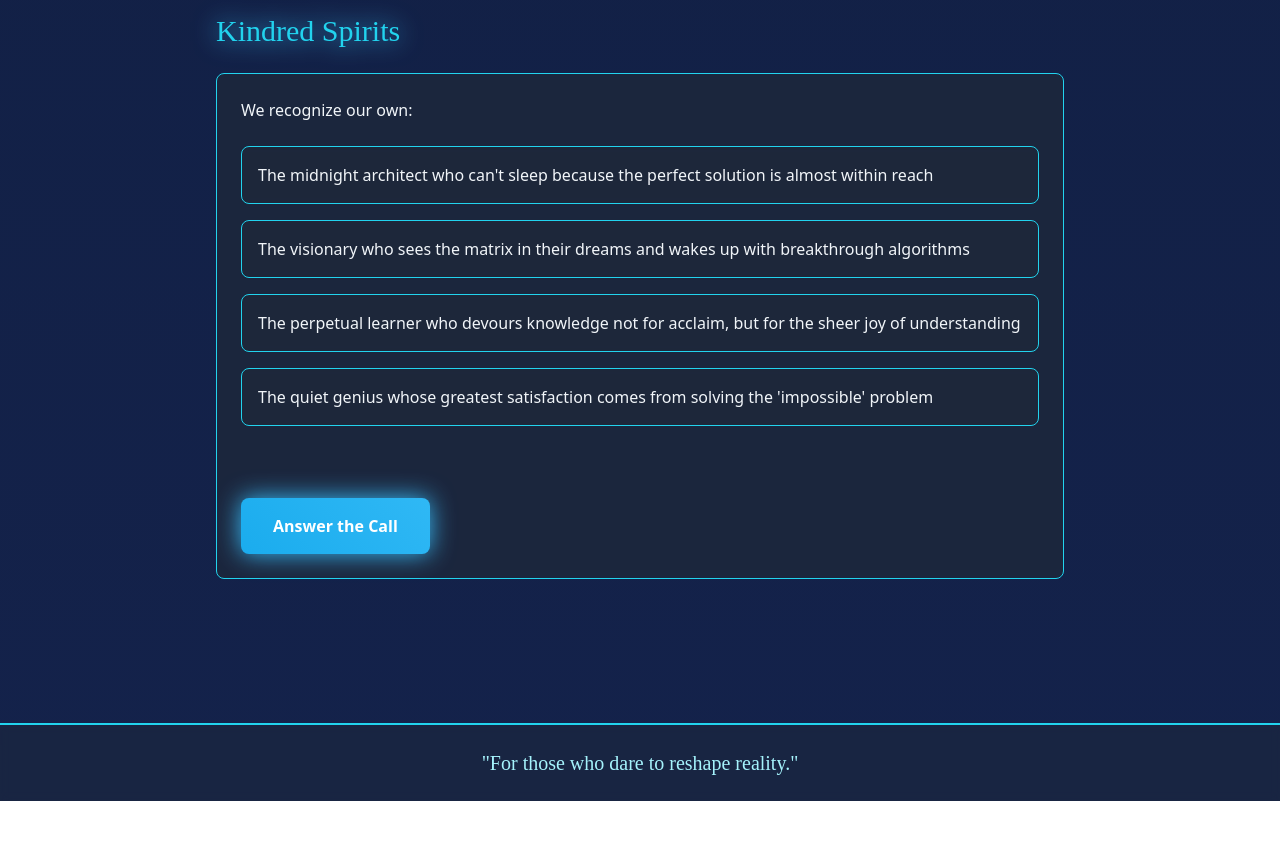
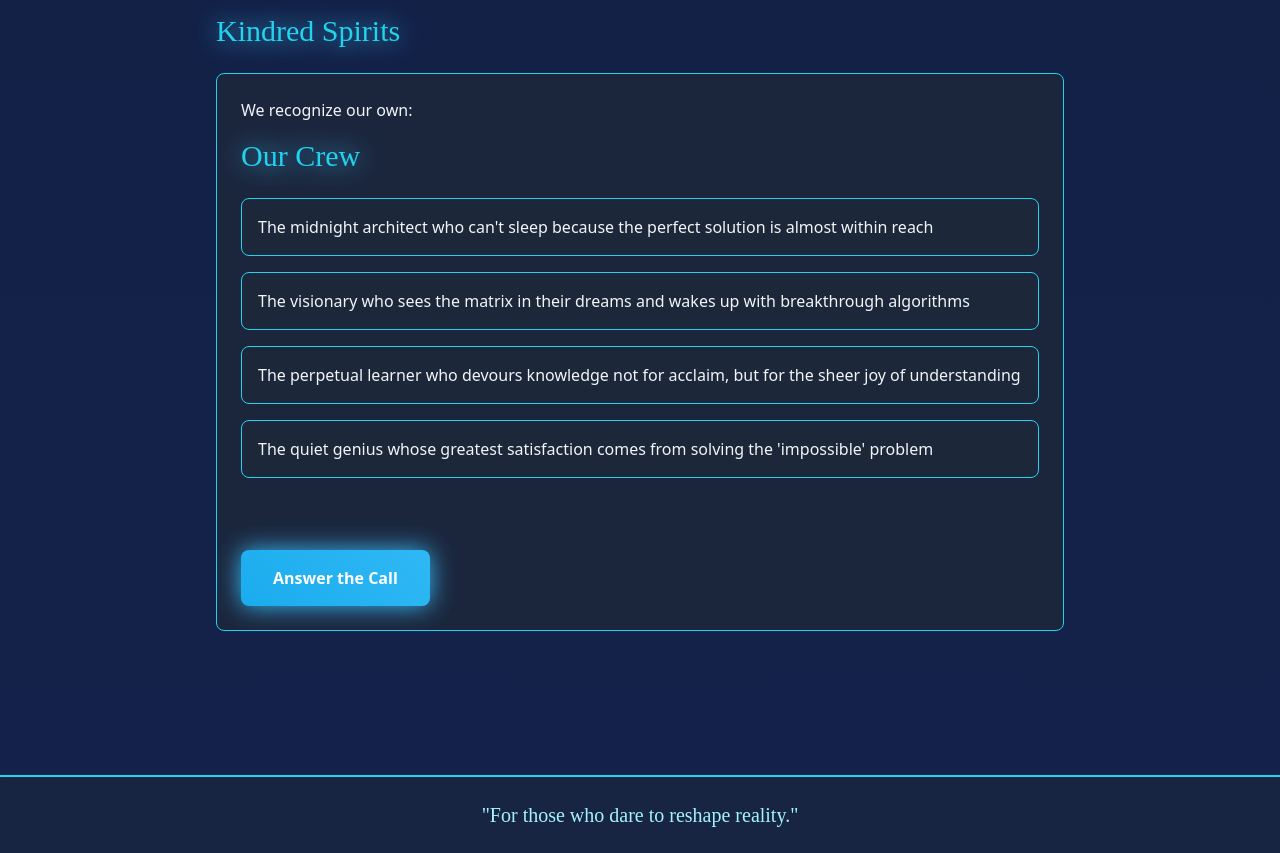
Before and after one commit to boorich/extraordinary_minds, a Next.js app: page / in a window 1280 px wide. Shown: the part 2760-3613 px from the top of the page. Before the commit the page ends 3561 px from the top, so only its background shows below. Built offline with nearby package versions, Linux system fonts and the light colour scheme.

Commit message:
Fix CardSection title prop issue
- Add title prop "Our Crew" to nested CardSection component
- Make title rendering conditional to support sections without titles

```diff
--- a/src/components/VisionaryLanding.tsx
+++ b/src/components/VisionaryLanding.tsx
@@ -33,7 +33,7 @@ const VisionaryLanding = () => {
     variant?: "default" | "crew";
   }) => (
     <div className="mb-12">
-      <h3 className="text-3xl pirate-font text-cyan-400 mb-6 glow">{title}</h3>
+      {title && <h3 className="text-3xl pirate-font text-cyan-400 mb-6 glow">{title}</h3>}
       <div className="grid gap-4">
         {variant === "crew" ? (
           <ul className="space-y-4">
@@ -114,7 +114,7 @@ const VisionaryLanding = () => {
             <h3 className="text-3xl pirate-font text-cyan-400 mb-6 glow">Kindred Spirits</h3>
             <div className="bg-slate-800/80 p-6 rounded-lg border border-cyan-400 hover:border-cyan-300 transition-colors backdrop-blur-sm">
               <p className="mb-4">We recognize our own:</p>
-              <CardSection items={sections.crew} variant="crew" />
+              <CardSection title="Our Crew" items={sections.crew} variant="crew" />
               <button
                 onClick={() => alert("If you know, you know. Show us what drives you: manifest@autonomousfrontier.com")}
                 className="mt-6 px-8 py-4 water-effect text-white rounded-lg font-bold hover:brightness-110 transition-all transform hover:scale-105 glow"
```
